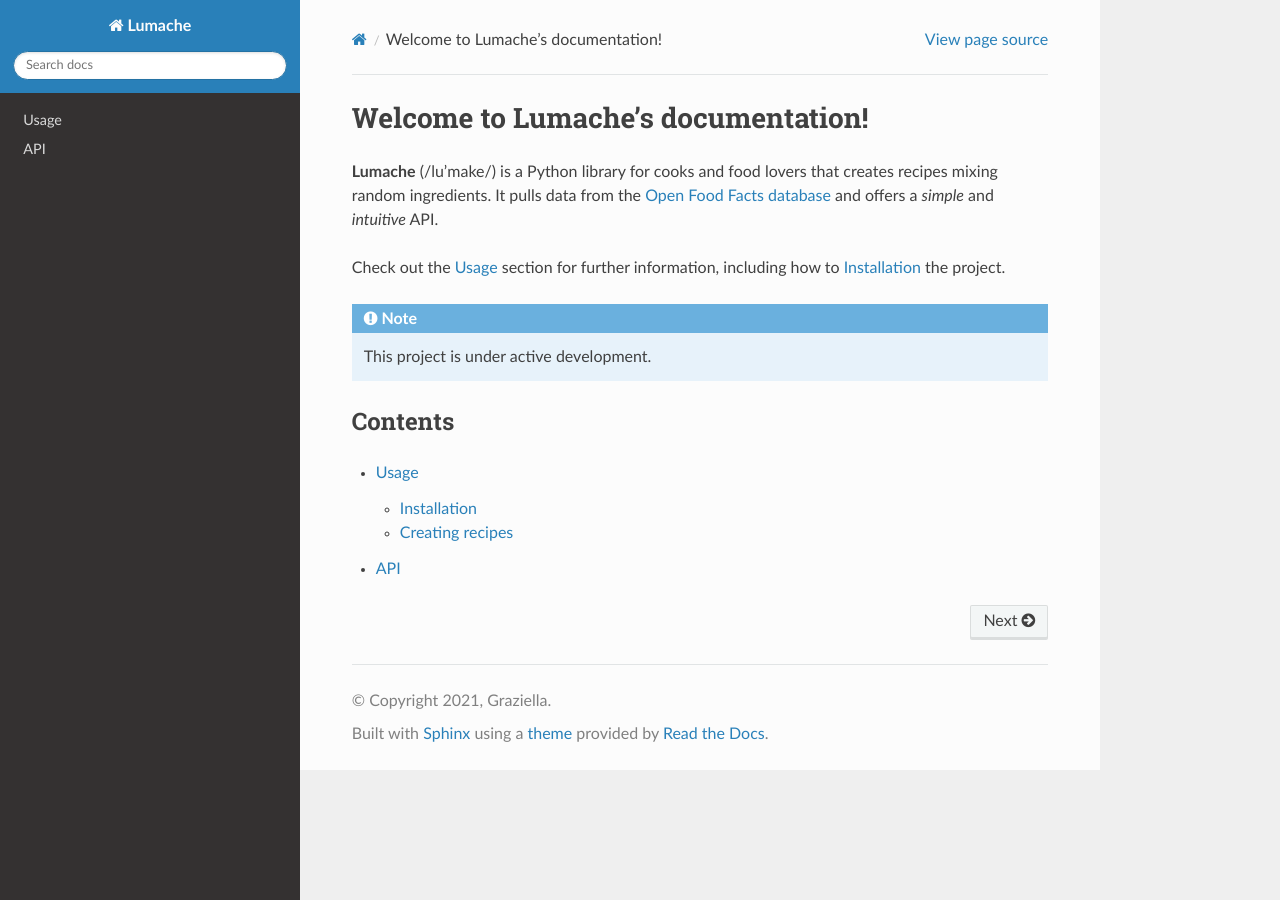
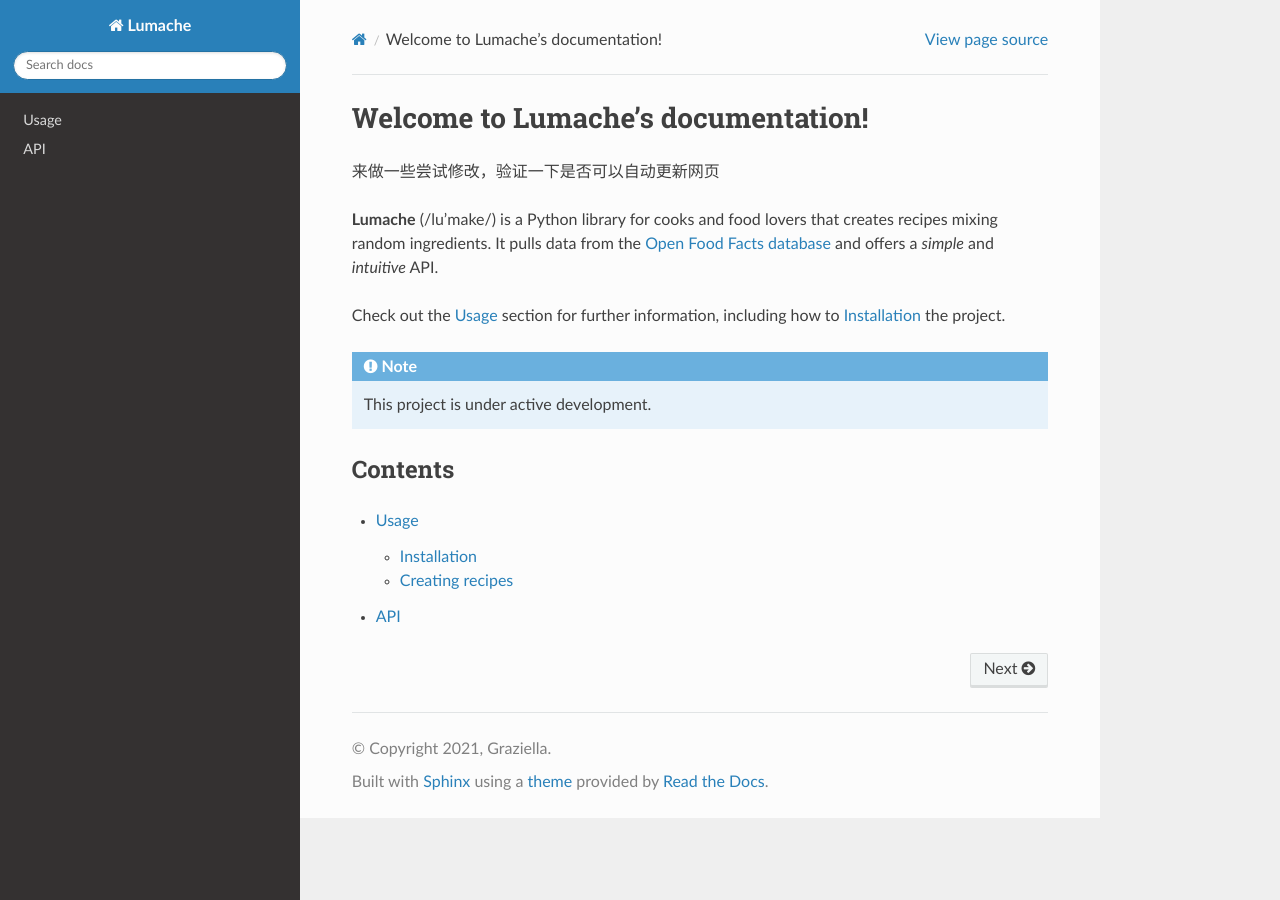
Before and after one commit to jensen-yan/rtd-tutorial, a Sphinx documentation site: the page built from docs/source/index.rst, in a window 1280 px wide. Built offline with Sphinx 7.4.7 and the Read the Docs theme 3.1.0, drawn with Linux system fonts in a browser that asks for light colours.

Commit message:
first commit

```diff
--- a/docs/source/index.rst
+++ b/docs/source/index.rst
@@ -1,5 +1,7 @@
 Welcome to Lumache's documentation!
 ===================================
+
+来做一些尝试修改，验证一下是否可以自动更新网页
 
 **Lumache** (/lu'make/) is a Python library for cooks and food lovers
 that creates recipes mixing random ingredients.
```
